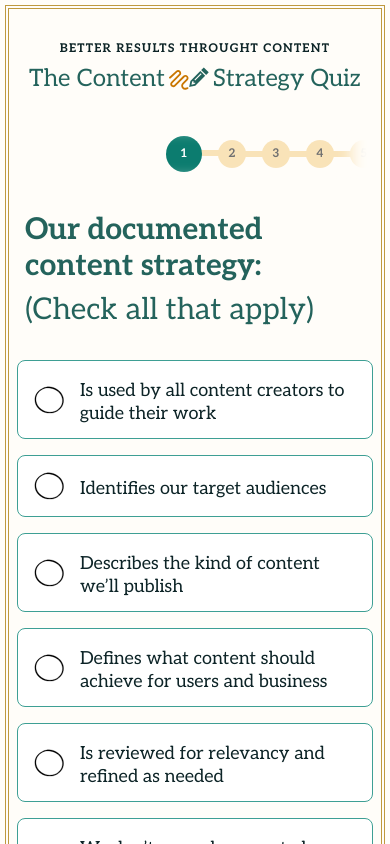
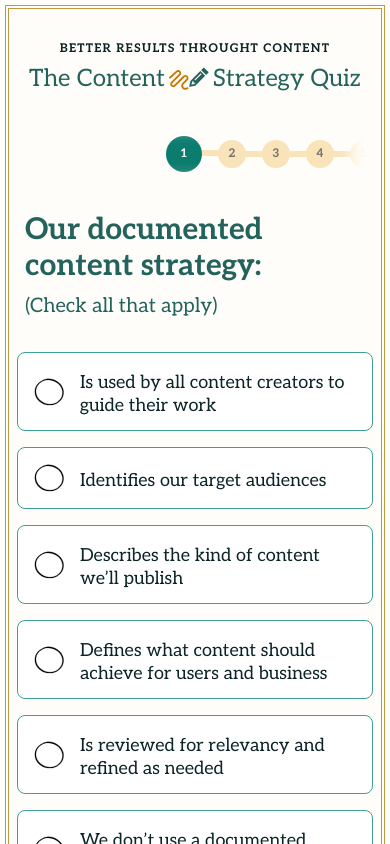
Before and after one commit to fourkitchens/content-maturity-quiz, a Next.js app: page /1 in a window 390 px wide. Shown: the top 844 px of the page. Built offline with nearby package versions, Linux system fonts and the light colour scheme.

Commit message:
question pages

```diff
--- a/src/components/CheckboxList.js
+++ b/src/components/CheckboxList.js
@@ -90,7 +90,7 @@ const CheckboxList = ({ data, className, columns = false }) => {
     <div
       className={classNames(
         { 'space-y-4': !columns },
-        { 'md:grid md:gap-4 md:grid-cols-2': columns },
+        { 'grid gap-4 grid-cols-1 md:grid-cols-2': columns },
         className
       )}
     >
--- a/src/components/QuestionLayout.js
+++ b/src/components/QuestionLayout.js
@@ -17,7 +17,7 @@ const QuestionLayout = ({ data, columns, currentID, image }) => {
       <Typography tag="h1" className="md:text-center px-4">
         {question}
         {type === 'multiple' && (
-          <span className="text-3xl block font-normal mt-2">
+          <span className="text-xl md:text-2xl lg:text-3xl block font-normal mt-2">
             (Check all that apply)
           </span>
         )}
```
